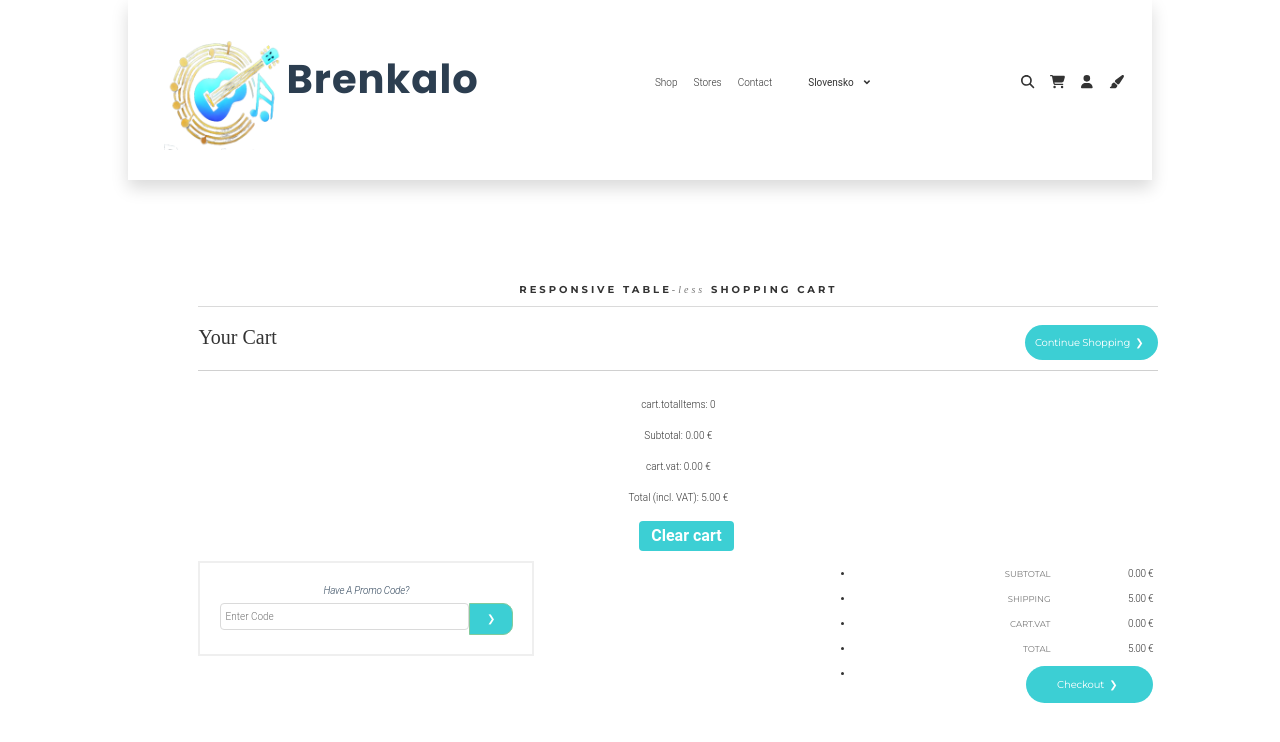
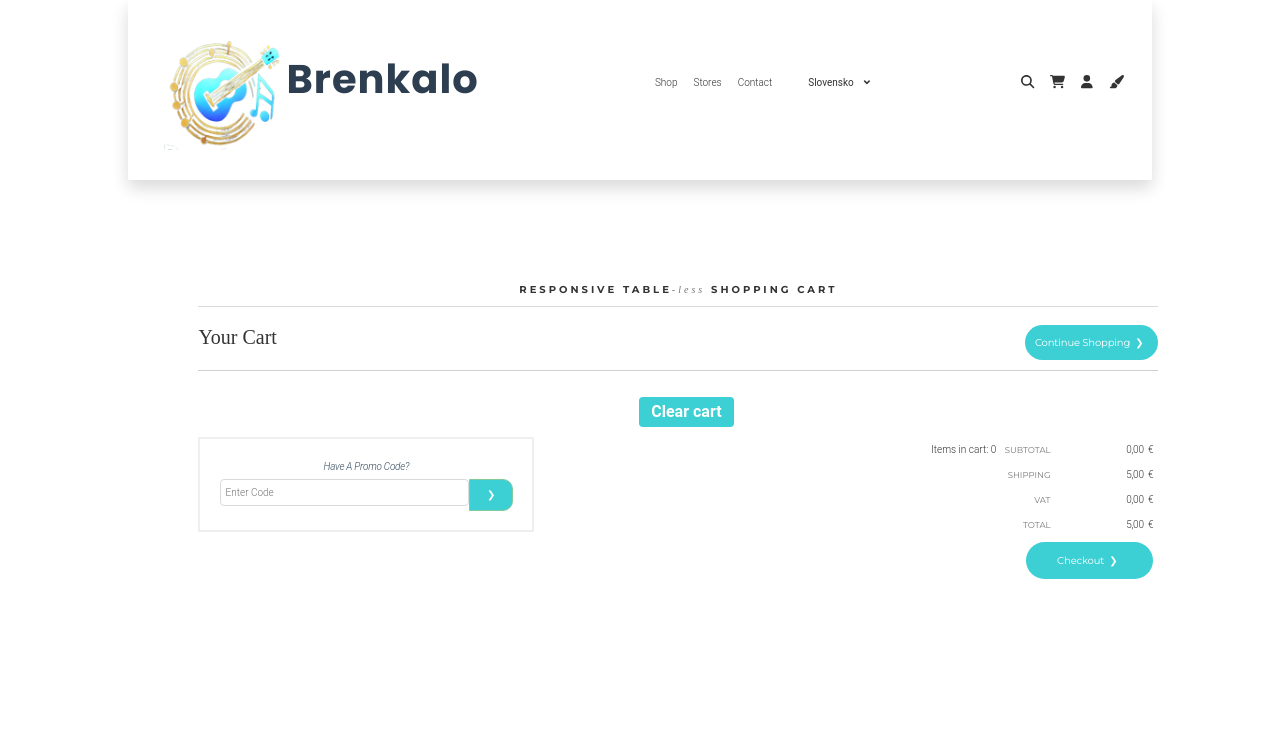
Before and after one commit to gregorgr/ReactWebShop, a React (Vite) app in the folder web-shop-light/: page /cart in a window 1280 px wide. Shown: the top 742 px of the page. Built offline with nearby package versions, Linux system fonts and the light colour scheme; a web font is replaced by a local one.

Commit message:
košarica fertik

```diff
--- a/web-shop-light/src/components/cart-preview/cart-preview.component.jsx
+++ b/web-shop-light/src/components/cart-preview/cart-preview.component.jsx
@@ -54,7 +54,7 @@ const CartPreview = () =>{
         navigate('/cart'); // Preusmeri na stran /cart
       };
 
-
+      const itemsCount = cart.items.reduce((sum, item) => sum + item.quantity, 0);
 
     return(
         <div className="cart-icon-container">
@@ -69,7 +69,7 @@ const CartPreview = () =>{
           {
             // <i className="fas fa-shopping-cart"></i>
           }
-          {cart.items.length > 0 && <span className="cart-count">{cart.items.length}</span>}
+          {cart.items.length > 0 && <span className="cart-count">{itemsCount}</span>}
         </div>
 
         <div className="cart-dropdown">
@@ -84,7 +84,7 @@ const CartPreview = () =>{
                   <div>
                     <h4>{truncateText(item.name)}</h4>
                     <p>
-                      {item.quantity} x {item.price} €
+                      {item.quantity} x {formatCurrency(item.price)} €
                     </p>
                   </div>
                   <button
--- a/web-shop-light/src/pages/shop/cart/cart.component.jsx
+++ b/web-shop-light/src/pages/shop/cart/cart.component.jsx
@@ -16,13 +16,32 @@ const Cart = ({ language }) => {
   const { items, totalQuantity, totalAmount } = useSelector((state) => state.cart);
   const dispatch = useDispatch();
 
+   // Možnosti poštnine
+   const shippingOptions = [
+    { id: 'standard', label: t("cart.standardShipping"), cost: 5.0 },
+    { id: 'express', label: t("cart.expressShipping"), cost: 15.0 },
+  ];
+
+  const formatCurrency = (value) => {
+    return new Intl.NumberFormat('sl-SI', {
+      style: 'currency',
+      currency: 'EUR',
+      minimumFractionDigits: 2,
+    }).format(value).replace('€', '');
+  };
+  const itemsCount = items.reduce((sum, item) => sum + item.quantity, 0);
   // Stalna vrednost za DDV in poštnino
   const VAT_RATE = 0.22; // 22%
   const SHIPPING_COST = 5.0; // Poštnina
 
+  const subTotal = items.reduce((sum, item) => sum + item.quantity*item.price, 0);
   // Izračuni
-  const totalVAT = (totalAmount * VAT_RATE).toFixed(2); // Izračun DDV
-  const grandTotal = (parseFloat(totalAmount) + parseFloat(totalVAT) + SHIPPING_COST).toFixed(2); // Skupaj z DDV in poštnino
+  const totalVAT = items.reduce((sum, item) => sum + item.quantity*item.price*item.vat_rate/100, 0);
+  //(totalAmount * VAT_RATE).toFixed(2); // Izračun DDV
+  const grandTotal =subTotal+ totalVAT + SHIPPING_COST;
+
+  //(parseFloat(totalAmount) + parseFloat(totalVAT) + SHIPPING_COST).toFixed(2);
+   // Skupaj z DDV in poštnino
 
   return (
     <div className="wrap cf">
@@ -48,7 +67,7 @@ const Cart = ({ language }) => {
                       value={item.quantity}
                       readOnly
                     />{' '}
-                    x {item.price.toFixed(2)}€
+                    x {formatCurrency(item.price)}€
                   </p>
                   <p className={`stockStatus ${item.inStock ? '' : 'out'}`}>
                     {item.inStock ? t("cart.onstock") : t("cart.outofstock")}
@@ -70,12 +89,6 @@ const Cart = ({ language }) => {
             </li>
           ))}
         </ul>
-
-        <p>{t("cart.totalItems")}: {totalQuantity}</p>
-        <p>{t("cart.subtotal")}: {totalAmount.toFixed(2)} €</p>
-        <p>{t("cart.vat")}: {totalVAT} €</p> {/* Prikaz DDV */}
-        <p>{t("cart.totalInclVat")}: {grandTotal} €</p> {/* Skupen znesek z DDV in poštnino */}
-
         <button
           className="cart-button"
           onClick={() => dispatch(clearCart())}
@@ -93,20 +106,21 @@ const Cart = ({ language }) => {
       <div className="subtotal cf">
         <ul>
           <li className="totalRow">
+            {t("cart.totalItems")}: {itemsCount}
             <span className="label">{t("cart.subtotal")}</span>
-            <span className="value">{totalAmount.toFixed(2)} €</span>
+            <span className="value">{formatCurrency(subTotal)} €</span>
           </li>
           <li className="totalRow">
             <span className="label">{t("cart.shipping")}</span>
-            <span className="value">{SHIPPING_COST.toFixed(2)} €</span>
+            <span className="value">{formatCurrency(SHIPPING_COST)} €</span>
           </li>
           <li className="totalRow">
             <span className="label">{t("cart.vat")}</span>
-            <span className="value">{totalVAT} €</span>
+            <span className="value">{formatCurrency(totalVAT)} €</span>
           </li>
           <li className="totalRow final">
             <span className="label">{t("cart.total")}</span>
-            <span className="value">{grandTotal} €</span>
+            <span className="value">{formatCurrency(grandTotal)} €</span>
           </li>
           <li className="totalRow">
             <a href="/checkout" className="btn continue">{t("cart.checkout")}</a>
--- a/web-shop-light/src/pages/shop/cart/cart.styles.scss
+++ b/web-shop-light/src/pages/shop/cart/cart.styles.scss
@@ -338,6 +338,7 @@ float: right;
   .totalRow {
     padding: .5em;
    text-align: right;
+   list-style: none;
 
     &.final {
       font-size: 1.25em;
@@ -367,7 +368,7 @@ float: right;
 
 .wrap {
   width: 98%;
-  padding: 2% 0;
+  padding: 4% 0;
 }
 .projTitle{
   font-size: 1.0em;
--- a/web-shop-light/src/translations/en.json
+++ b/web-shop-light/src/translations/en.json
@@ -84,7 +84,8 @@
       "clearcart": "Clear cart",
       "selectShipping": "Select Shipping",
       "standardShipping": "Standard Shipping",
-      "expressShipping": "Express Shipping"
-
+      "expressShipping": "Express Shipping",
+      "totalItems": "Items in cart",
+      "vat": "VAT"
     }
   }
--- a/web-shop-light/src/translations/sl.json
+++ b/web-shop-light/src/translations/sl.json
@@ -82,6 +82,8 @@
       "totalInclVat": "Skupaj (z DDBT)",
       "selectShipping": "Izberi način pošiljanja",
       "standardShipping": "Klasično",
-      "expressShipping": "Hitra pošta"
+      "expressShipping": "Hitra pošta",
+      "totalItems": "Izdelkov v košarici",
+      "vat": "DDV"
     }
   }
```
